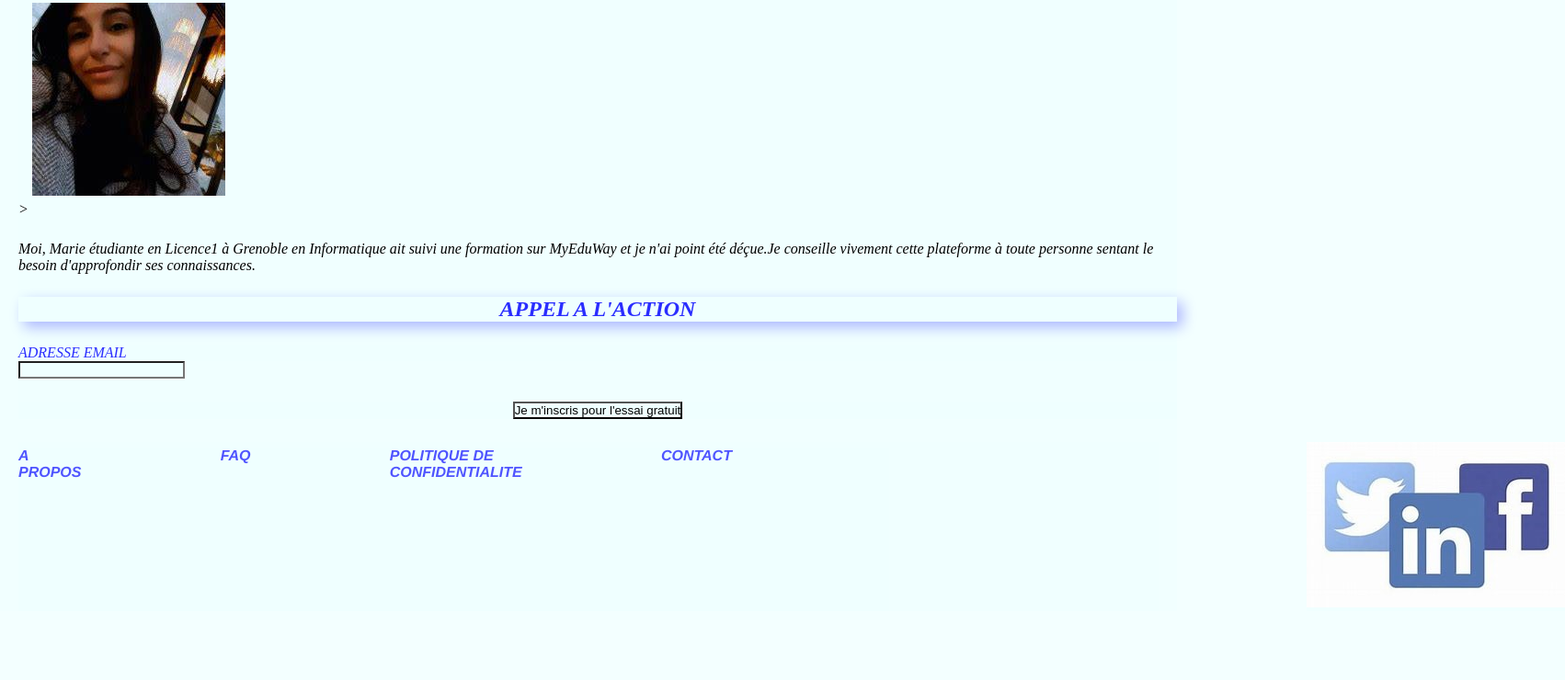
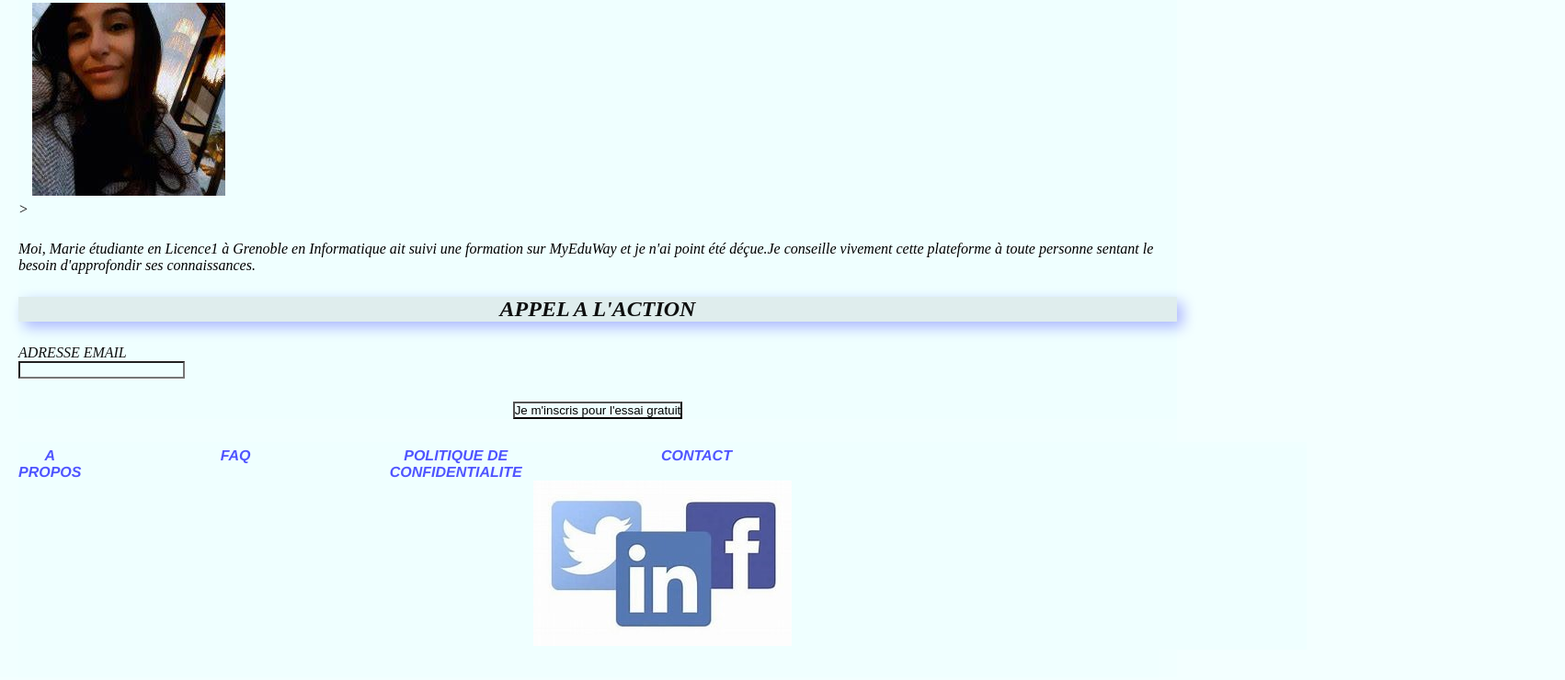
Before and after one commit to Chris20071234/chall-myeduway-Chris20071234, a plain HTML site: page index.html in a window 1280 px wide. Shown: the part 1844-2584 px from the top of the page at 92% size, 1702 px wide, since content can reach past the window. Before the commit the page ends 2529 px from the top, so only its background shows below. Drawn offline with Linux system fonts and the light colour scheme.

Commit message:
code final

```diff
--- a/index.html
+++ b/index.html
@@ -18,15 +18,17 @@
   <li><a href="#">CONTACT</a></li>
 </ul>
  </nav>
+ <div><center>
 
    <a href="essai.html"><button>Commencez l'essai gratuit</button></a>
 
-
+    </div></center>
 
 
 
 </header>
 <section>
+  <div>
     <p><center><h1>Apprenez aujourd'hui, maîtrisez demain</h1></center></p>
 
 
@@ -66,10 +68,12 @@
 
     <p class="mon-lien"><center><a href="essai.html"><button>Je m'inscris pour l'essai gratuit</button></a></center></p>
 
-
+    </div>
 
 </section>
+
 <footer>
+    <div><center>
 <nav>
   <ul>
   <li><a href="lien.html">A PROPOS</a></li>
@@ -79,7 +83,7 @@
   </ul>
 </nav>
 <p><img src="logo.png" alt=""></p>
-
+   </div></center>
 
 
 
--- a/style.css
+++ b/style.css
@@ -108,6 +108,7 @@
     }
     h1{
         box-shadow: 6px 6px 15px rgba(0, 0, 255, 0.288);
+        background-color: rgba(128, 128, 128, 0.144);
 
     }
     footer nav ul li a{
@@ -141,6 +142,10 @@
         color: aqua;
     }
      h1 , p {
-      color: rgba(0, 0, 255, 0.822);
+      color: rgba(0, 0, 0, 0.938);
 
      }
+     footer div{
+         margin-bottom: 30px;
+
+     }
```
